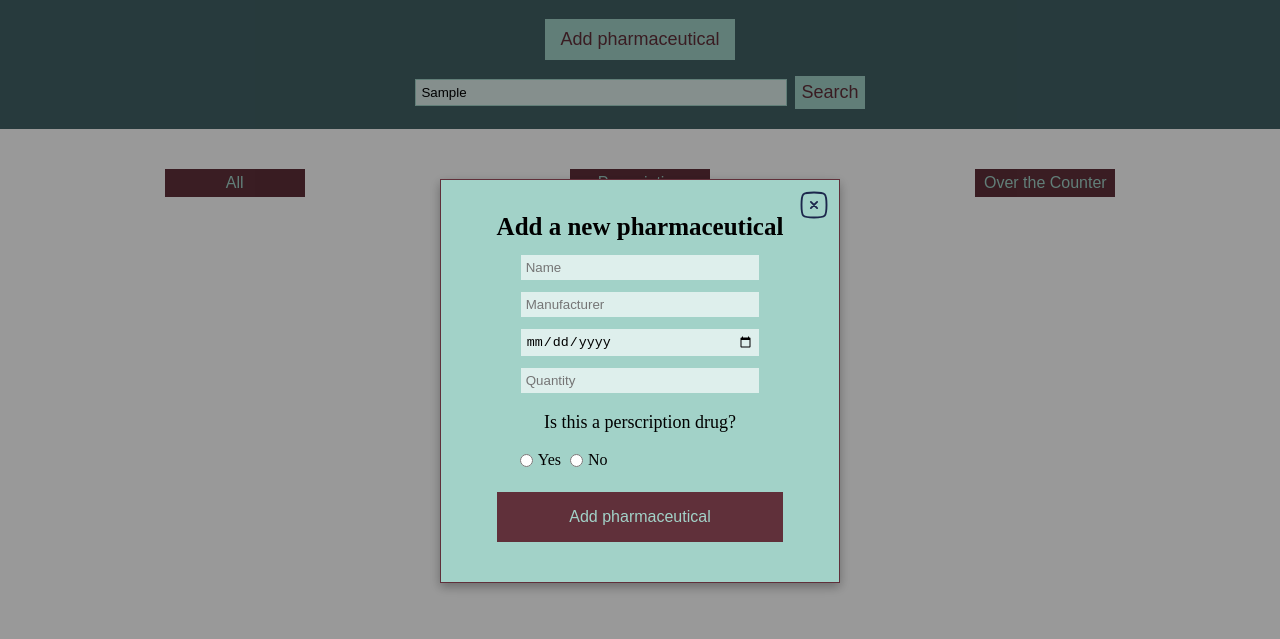
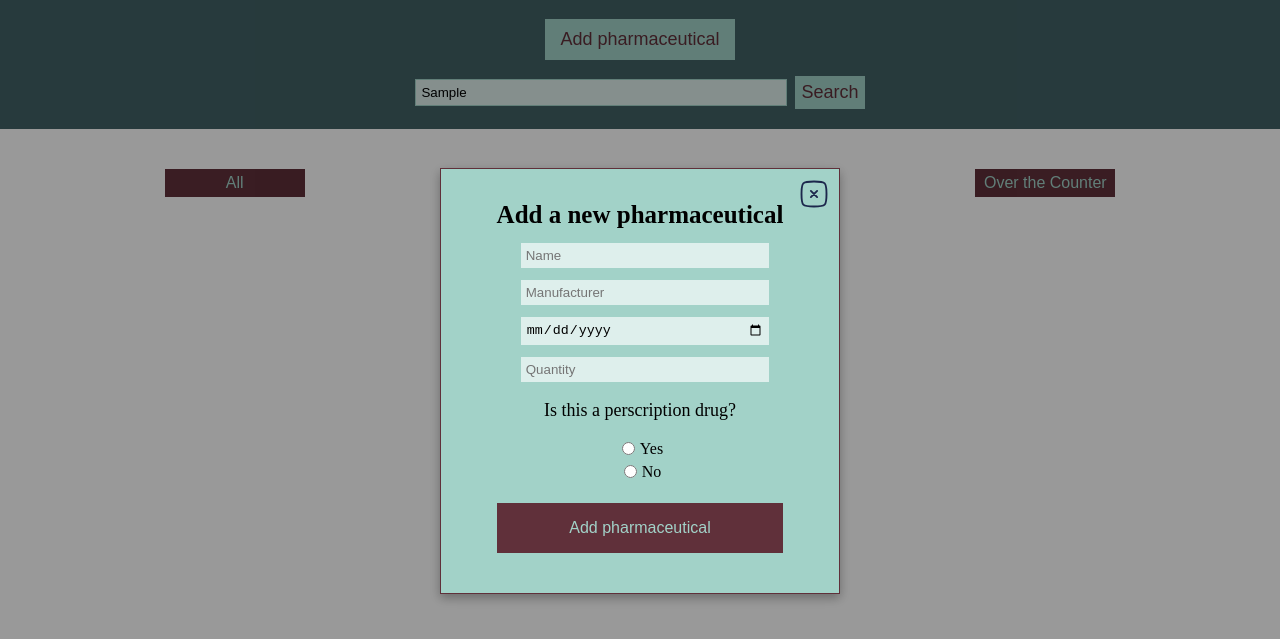
Before and after one commit to LineIRoed/Object-Oriented-Programming, a website built with Vite: page index.html in a window 1280 px wide. Both pictures are taken after typing "Sample" into the empty fields and a click on the button "Add pharmaceutical". Shown: the part 69-708 px from the top of the page. Built offline with nearby package versions, Linux system fonts and the light colour scheme.

Commit message:
radio error fix 2

```diff
--- a/src/css/addModal.css
+++ b/src/css/addModal.css
@@ -96,6 +96,8 @@
     gap: 1rem;
     flex-wrap: wrap;
     width: 70%;
+    flex-direction: column;
+    text-align: center;
 }
 
 /* Style for the labels */
@@ -108,6 +110,11 @@ label {
 }
 .radio-container {
     width: 100%;
+    align-items: center;
+    display: flex;
+    flex-direction: column;
+    justify-content: center;
+    text-align: center;
 }
 /* Button styling */
 .form__button {
```
